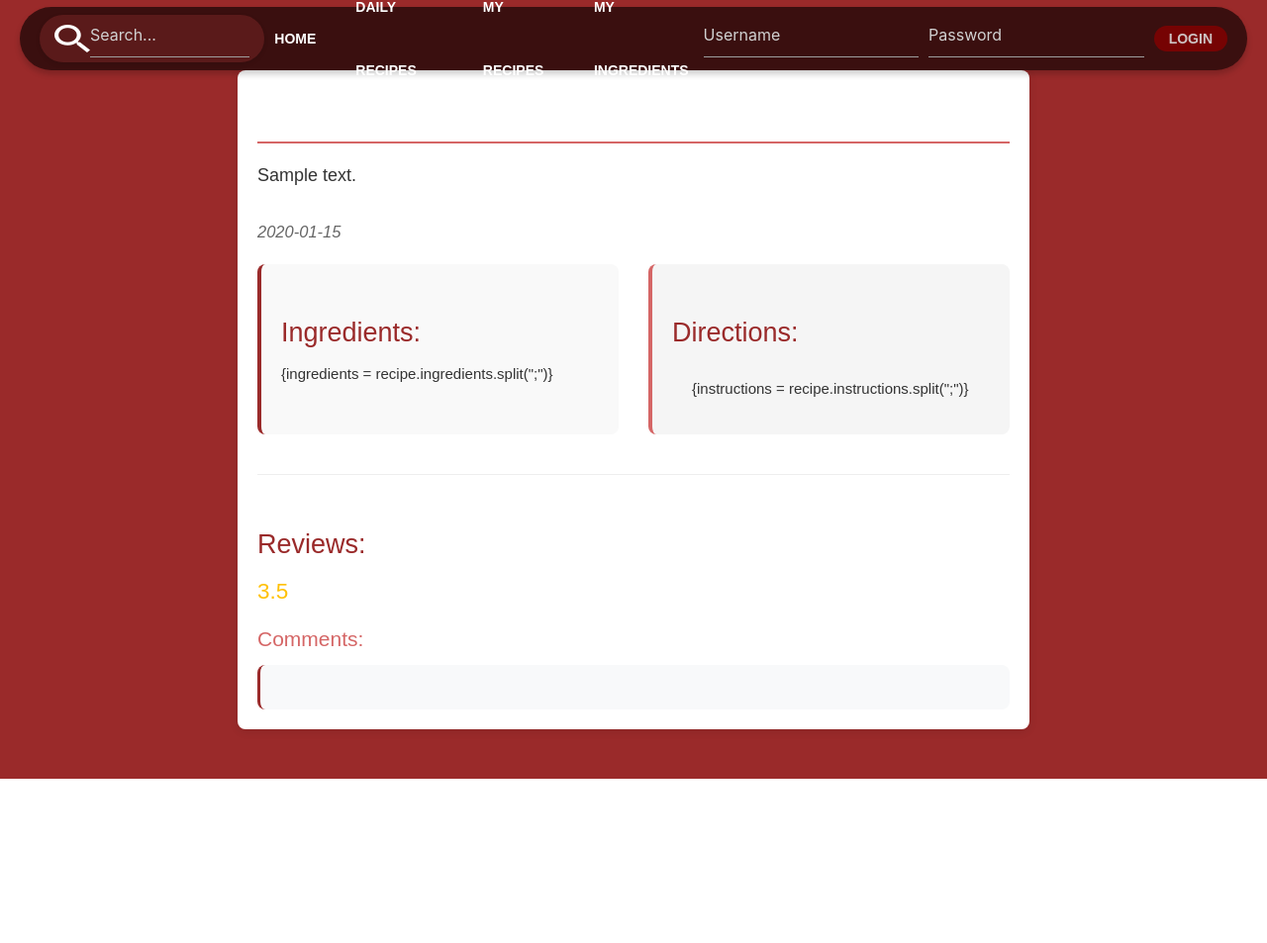
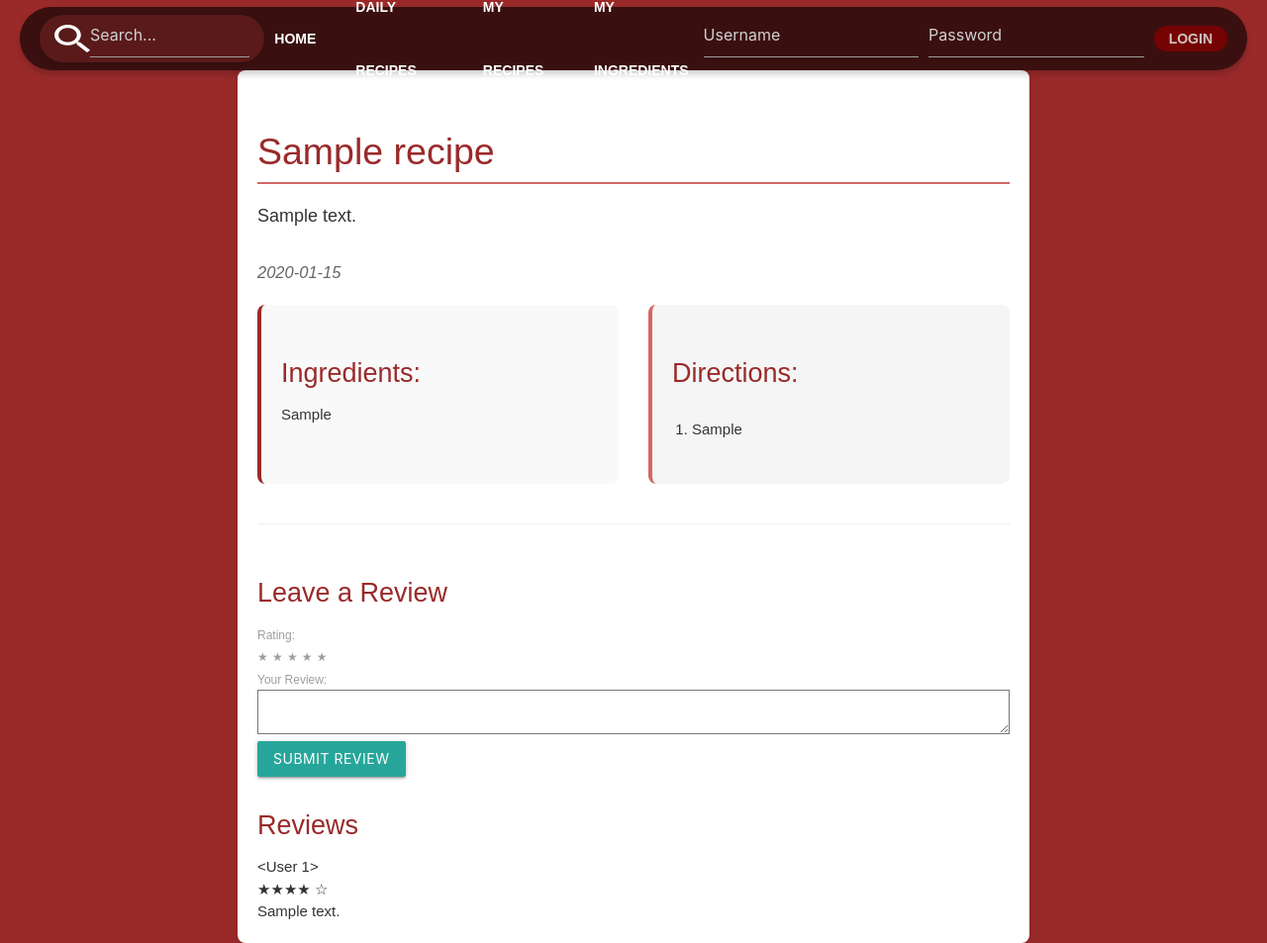
Before and after one commit to Web-2-Project-Group/Ingredients-Logging-and-Recipe-App-Post-Get-Repeat, a Flask app: page /recipes/1 in a window 1280 px wide. Shown: the part 13-966 px from the top of the page at 99% size. Before the commit the page ends 800 px from the top, so only its background shows below. Run offline with Flask 3, Linux system fonts and the light colour scheme; tables that the repository leaves empty hold one stand-in row (values such as "Sample post").

Commit message:
review and rating added also minor changes

```diff
--- a/App/models/__init__.py
+++ b/App/models/__init__.py
@@ -1,3 +1,4 @@
 from .user import *
 from .recipe import *
 from .inventory import *
+from .review import *
--- a/App/models/recipe.py
+++ b/App/models/recipe.py
@@ -11,6 +11,8 @@
     description = db.Column(db.String(256), nullable=False)
     cook_time = db.Column(db.String(32), nullable=False)
     user_id = db.Column(db.Integer, db.ForeignKey('user.id'), nullable=False)
+
+    recipe_reviews = db.relationship('Review', backref='recipe_association', lazy=True, cascade="all, delete-orphan")
 
     def __init__(self, title,number_of_ingredients, ingredients, instructions, image=None, user_id=None, description=description, cook_time=cook_time):
         self.title = title
--- a/App/models/user.py
+++ b/App/models/user.py
@@ -11,6 +11,12 @@
     password = db.Column(db.String(120), nullable=False)
     recipe = db.relationship('Recipe', backref='user', lazy=True)
     inventory = db.relationship('Inventory', backref='user', lazy=True)
+
+    user_reviews = db.relationship(
+        'Review',
+        backref='reviewer',
+        lazy=True
+    )
 
     def __init__(self, username):
         self.username = username
--- a/App/templates/recipe-details.html
+++ b/App/templates/recipe-details.html
@@ -136,7 +136,7 @@
 }
 </style>
 <div class="recipe-detail-container">
-    <h1 class="recipe-title">{{ recipe.name }}</h1>
+    <h1 class="recipe-title">{{ recipe.title }}</h1>
     <p class="recipe-description">{{ recipe.description }}</p>
     <p class="cook-time">{{ recipe.cook_time }}</p>
 
@@ -144,8 +144,7 @@
         <div class="ingredients-section">
             <h2>Ingredients:</h2>
             <ul>
-                {ingredients = recipe.ingredients.split(";")}
-                {% for ingredient in ingredients %}
+                {% for ingredient in recipe.get_ingredients() %}
                 <li>{{ ingredient }}</li>
                 {% endfor %}
             </ul>
@@ -154,22 +153,53 @@
         <div class="directions-section">
             <h2>Directions:</h2>
             <ol>
-                {instructions = recipe.instructions.split(";")}
-                {% for instruction in instructions %}
-                <li>{{ instructions }}</li>
+                {% for instruction in recipe.get_instructions() %}
+                <li>{{ instruction }}</li>
                 {% endfor %}
             </ol>
         </div>
     </div>
 
     <div class="reviews-section">
-        <h2>Reviews:</h2>
-        <div class="rating">3.5</div>
+        <h2>Leave a Review</h2>
+        <form class="review-form" method="POST" action="{{ url_for('recipe_views.add_review', recipe_id=recipe.id) }}">
+            <div class="form-group">
+                <label for="rating">Rating:</label>
+                <div class="star-rating">
+                    <input type="radio" id="star5" name="rating" value="5" />
+                    <label for="star5">★</label>
+                    <input type="radio" id="star4" name="rating" value="4" />
+                    <label for="star4">★</label>
+                    <input type="radio" id="star3" name="rating" value="3" checked />
+                    <label for="star3">★</label>
+                    <input type="radio" id="star2" name="rating" value="2" />
+                    <label for="star2">★</label>
+                    <input type="radio" id="star1" name="rating" value="1" />
+                    <label for="star1">★</label>
+                </div>
+            </div>
+            <div class="form-group">
+                <label for="comment">Your Review:</label>
+                <textarea class="form-control" id="comment" name="comment" rows="4" required></textarea>
+            </div>
+            <button type="submit" class="btn">Submit Review</button>
+        </form>
 
-        <h3>Comments:</h3>
-        <div class="comment">
-            <p>{{ recipe.comments }}</p>
-        </div>
+        <h2>Reviews</h2>
+        {% if recipe.recipe_reviews %}
+            {% for review in recipe.recipe_reviews %}
+            <div class="user-review">
+                <div class="review-author">{{ review.reviewer }}</div>
+                <div class="review-rating">
+                    {% for i in range(review.rating) %}★{% endfor %}
+                    {% for i in range(5 - review.rating) %}☆{% endfor %}
+                </div>
+                <div class="review-comment">{{ review.comment }}</div>
+            </div>
+            {% endfor %}
+        {% else %}
+            <p>No reviews yet. Be the first to review!</p>
+        {% endif %}
     </div>
 </div>
 {% endblock %}
--- a/App/templates/recipes.html
+++ b/App/templates/recipes.html
@@ -47,7 +47,9 @@
             <div class="card">
                 <a href="{{ url_for('recipe_views.recipe_details_page', recipe_id=recipe.id) }}">
                     <div class="card-image">
-                        <img src="{{ recipe.image or 'https://www.foodiesfeed.com/wp-content/uploads/2023/06/burger-with-melted-cheese.jpg' }}">
+                        {% for recipe in recipe.image%}
+                        <img src="{{ recipe  }}">
+                        {% endfor %}
                     </div>
                     <div class="card-content">
                         <span class="card-title">{{ recipe.title }}</span>
--- a/App/views/recipe.py
+++ b/App/views/recipe.py
@@ -1,5 +1,6 @@
+from App.database import db
 from flask import Blueprint, request, jsonify, render_template, flash, redirect, url_for
-from App.models import Recipe,User
+from App.models import Recipe,User,Review
 from flask_login import current_user, login_required
 from flask_jwt_extended import jwt_required, current_user
 from App.controllers import (
@@ -100,3 +101,30 @@
 def my_recipes_page():
     recipes = Recipe.query.filter_by(user_id=current_user.id).all()
     return render_template('recipes.html', recipes=recipes)
+
+
+@recipe_views.route('/recipes/<int:recipe_id>/review', methods=['POST'])
+@login_required
+def add_review(recipe_id):
+    rating = request.form.get('rating', type=int)
+    comment = request.form.get('comment', '').strip()
+
+    if not comment:
+        flash('Please enter a review comment', 'error')
+        return redirect(url_for('recipe_views.recipe_details_page', recipe_id=recipe_id))
+
+    try:
+        review = Review(
+            rating=rating,
+            comment=comment,
+            user_id=current_user.id,
+            recipe_id=recipe_id
+        )
+        db.session.add(review)
+        db.session.commit()
+        flash('Your review has been added!', 'success')
+    except Exception as e:
+        db.session.rollback()
+        flash('Failed to add review', 'error')
+
+    return redirect(url_for('recipe_views.recipe_details_page', recipe_id=recipe_id))
```
Also changed, not shown: App/data/recipe.csv (added, +11 -0 lines), App/models/review.py (added, +14 -0 lines), wsgi.py (+20 -24 lines).
